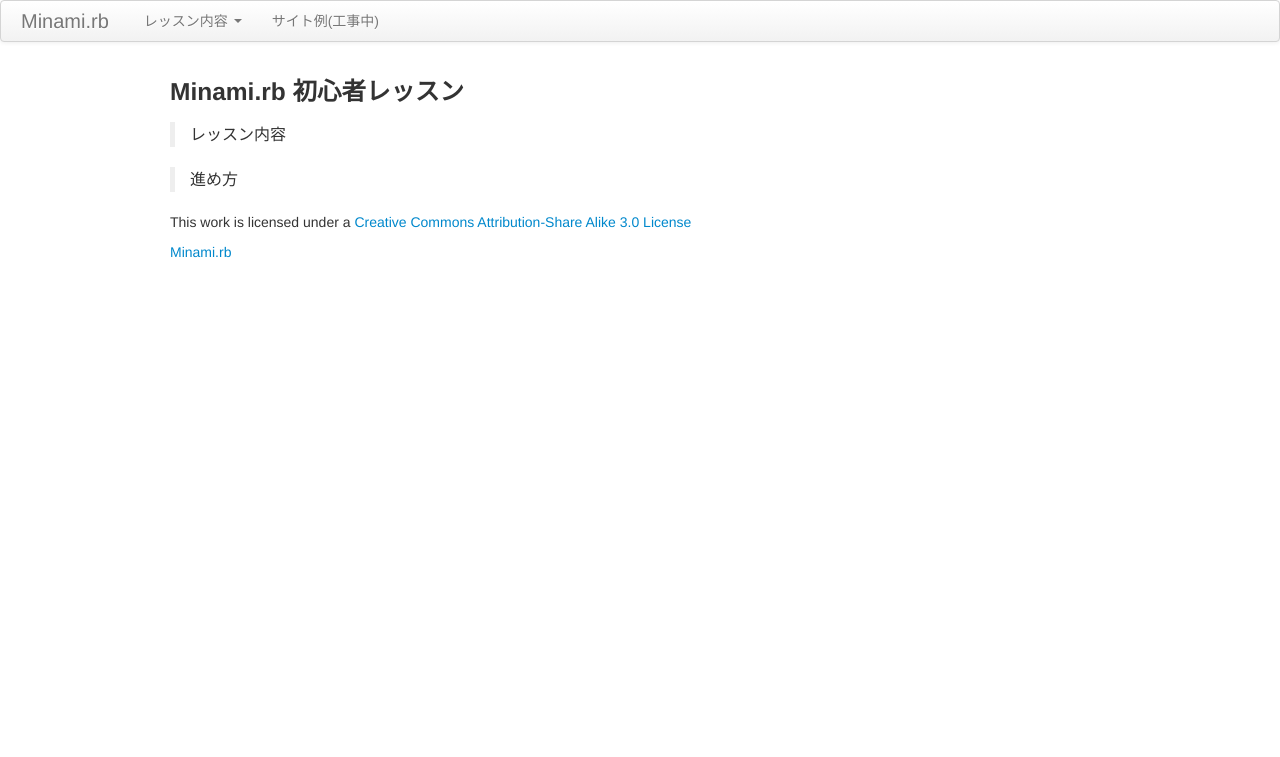
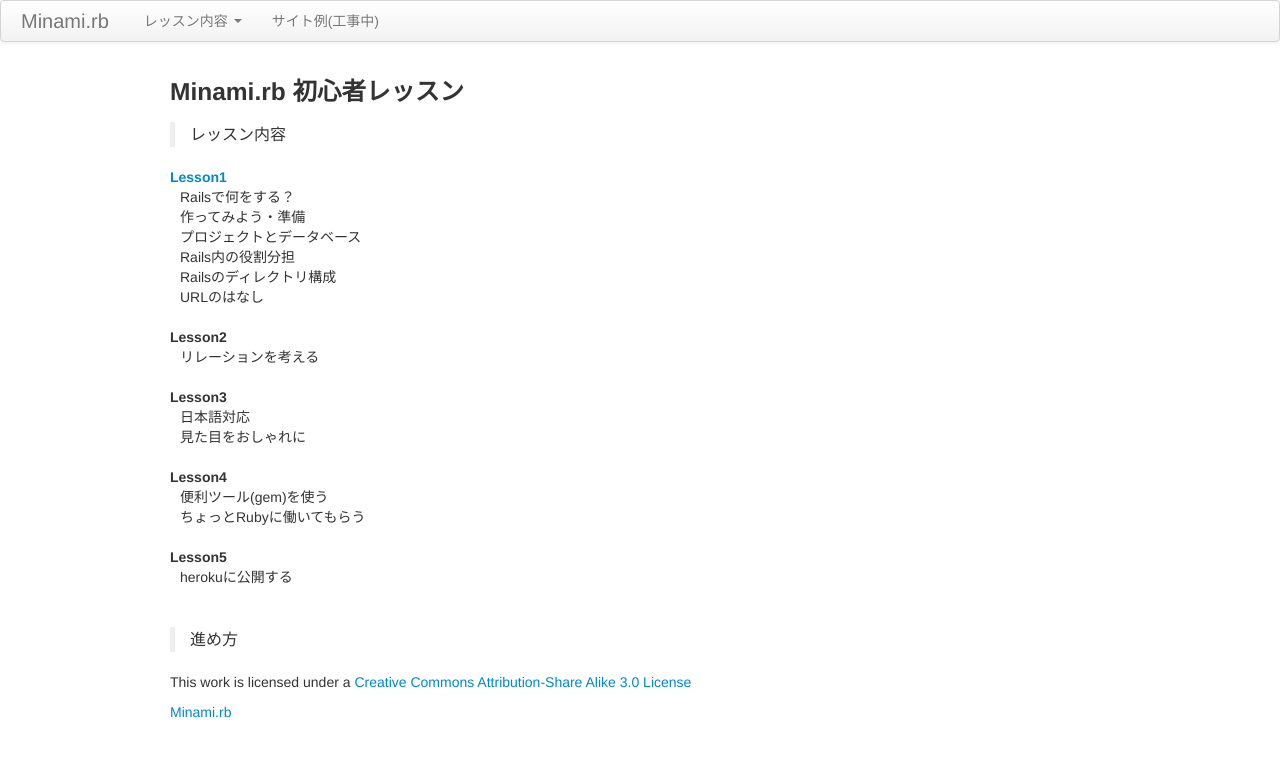
Before and after one commit to no6v/rails_beginners_lesson, a Jekyll site: the page built from index.html, in a window 1280 px wide. Shown: the top 757 px of the page. Built offline with Jekyll 4.4.1, drawn with Linux system fonts in a browser that asks for light colours.

Commit message:
write about lessons on top page

```diff
--- a/index.html
+++ b/index.html
@@ -8,6 +8,35 @@ title: Minami.rb初心者レッスン
 <blockquote>
   <p>レッスン内容</p>
 </blockquote>
+<dl>
+  <dt><a href="lesson1">Lesson1</a></dt>
+  <dd>Railsで何をする？</dd>
+  <dd>作ってみよう・準備</dd>
+  <dd>プロジェクトとデータベース</dd>
+  <dd>Rails内の役割分担</dd>
+  <dd>Railsのディレクトリ構成</dd>
+  <dd>URLのはなし</dd>
+</dl>
+<dl>
+  <dt>Lesson2</dt>
+  <dd>リレーションを考える</dd>
+</dl>
+<dl>
+  <dt>Lesson3</dt>
+  <dd>日本語対応</dd>
+  <dd>見た目をおしゃれに</dd>
+</dl>
+<dl>
+  <dt>Lesson4</dt>
+  <dd>便利ツール(gem)を使う</dd>
+  <dd>ちょっとRubyに働いてもらう</dd>
+</dl>
+<dl>
+  <dt>Lesson5</dt>
+  <dd>herokuに公開する</dd>
+</dl>
+
+<br />
 
 <blockquote>
   <p>進め方</p>
```
